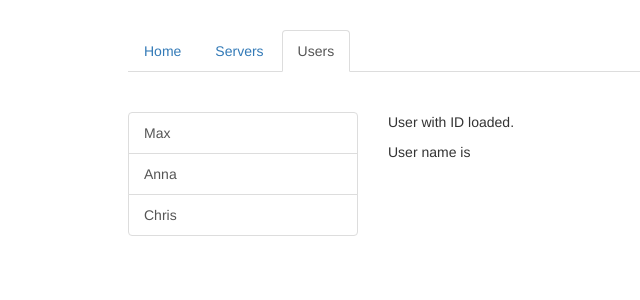
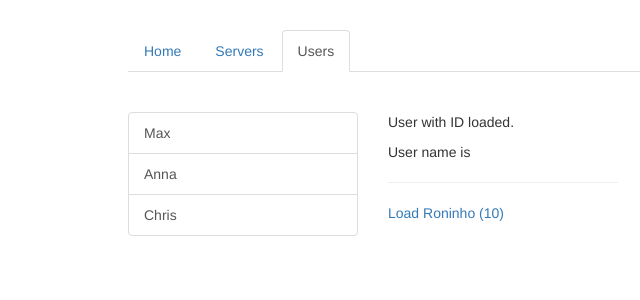
Before and after one commit to du-almeidalima/angular-course, an Angular app: page /users in a window 1280 px wide. Shown: the top 300 px of the page, without its empty margins (137-777 px from the left). Built offline with nearby package versions, Linux system fonts and the light colour scheme.

Commit message:
Section 11: Fetching Route Parameters Reactively

```diff
--- a/src/app/users/user/user.component.html
+++ b/src/app/users/user/user.component.html
@@ -1,2 +1,16 @@
 <p>User with ID {{this.user.id}} loaded.</p>
 <p>User name is {{this.user.name}}</p>
+<hr>
+<a [routerLink]="['/users', 10, 'Roninho']">Load Roninho (10)</a>
+
+<!--
+  Breaking the app, currently, if we try to access another user by clicking in the link above, it will not load it!
+  That happens because we're already on this component, therefore Angular do not re render it.
+  It's fine to use the "snapshot" for the first initialization, but to be able to react to different subsequent events
+  we need to use another approach.
+    - For first initializing a Component we can use the "route.snapshot.params", but it only loads once
+    - For subsequent changes on URL we can use the route.params
+
+  "route.params" is an observable, which is an way to deal to asynchornous calls, it's an way to subscribe to some
+  event which might happen in the future, to then execute something when it happens
+-->
--- a/src/app/users/user/user.component.ts
+++ b/src/app/users/user/user.component.ts
@@ -1,12 +1,12 @@
-import { Component, OnInit } from '@angular/core';
-import {ActivatedRoute} from '@angular/router';
+import {Component, DoCheck, OnInit} from '@angular/core';
+import {ActivatedRoute, Params} from '@angular/router';
 
 @Component({
   selector: 'app-user',
   templateUrl: './user.component.html',
   styleUrls: ['./user.component.css']
 })
-export class UserComponent implements OnInit {
+export class UserComponent implements OnInit, DoCheck {
   user: {id: number, name: string};
 
   constructor(private route: ActivatedRoute) { }
@@ -16,8 +16,25 @@ export class UserComponent implements OnInit {
       id: this.route.snapshot.params['id'],
       name: this.route.snapshot.params['name']
     };
+
+    this.route.params.subscribe(
+      //This will receive the updated set of params for this route, whenever it changes
+      (params: Params) => {
+        this.user = {
+          id: params['id'],
+          name: params['name']
+        };
+      }
+    );
   }
 
+  // BTW, it also works with the DoCheck method
+  // ngDoCheck(): void {
+  //   this.user = {
+  //     id: this.route.snapshot.params['id'],
+  //     name: this.route.snapshot.params['name']
+  //   };
+  // }
 }
 
 /**
@@ -29,3 +46,10 @@ export class UserComponent implements OnInit {
  *
  * Note: Snapshot means = a piece of information or short description that gives an understanding of a situation at a particular time
  */
+
+/**
+ * Using this.route.params (Observable) to subscribe to subsequent changes of the URL once the component is initialized.
+ * rout.params receive 3 functions as parameters, the first will be fired whenever data is send through the observable.
+ *
+ * By using a function like above, we're getting the updated set of parameters of this route, whenever it changes
+ */
```
